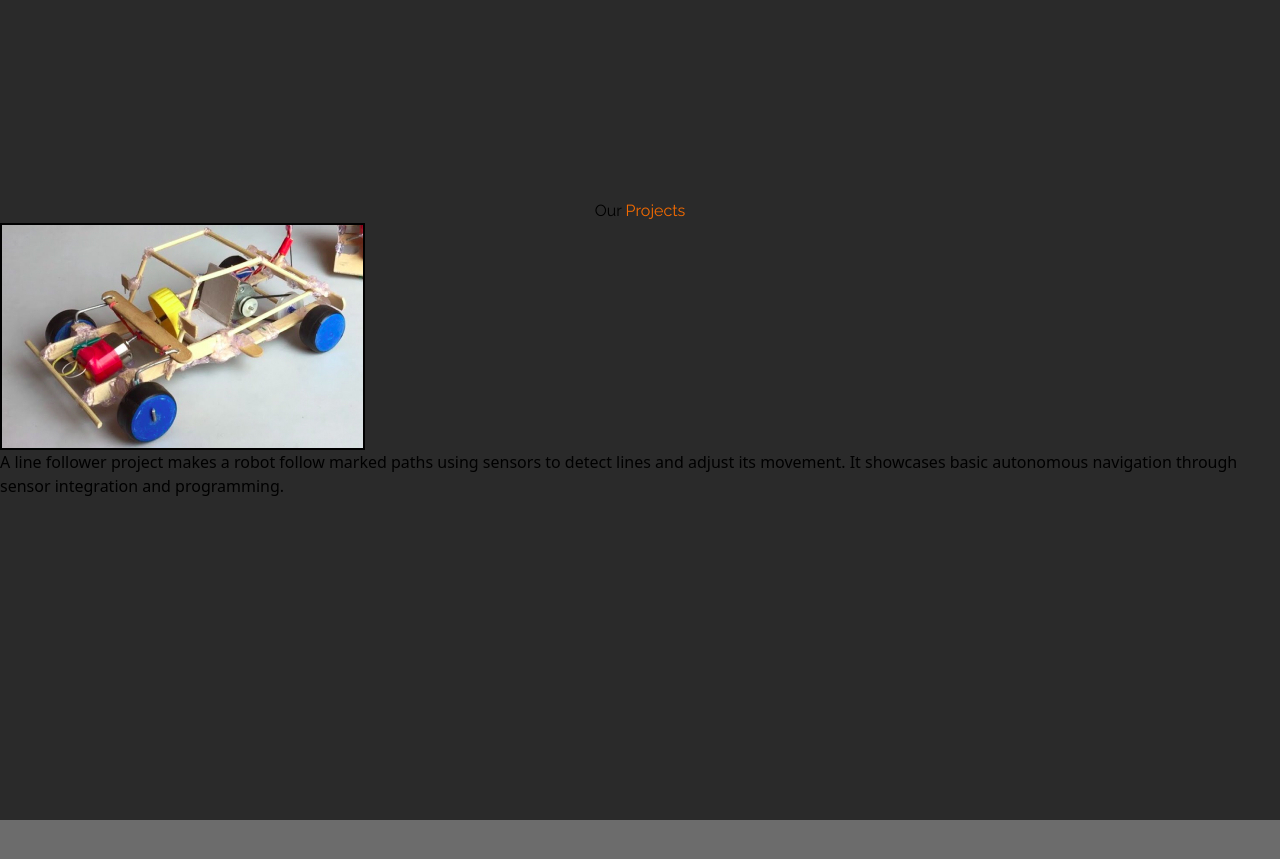
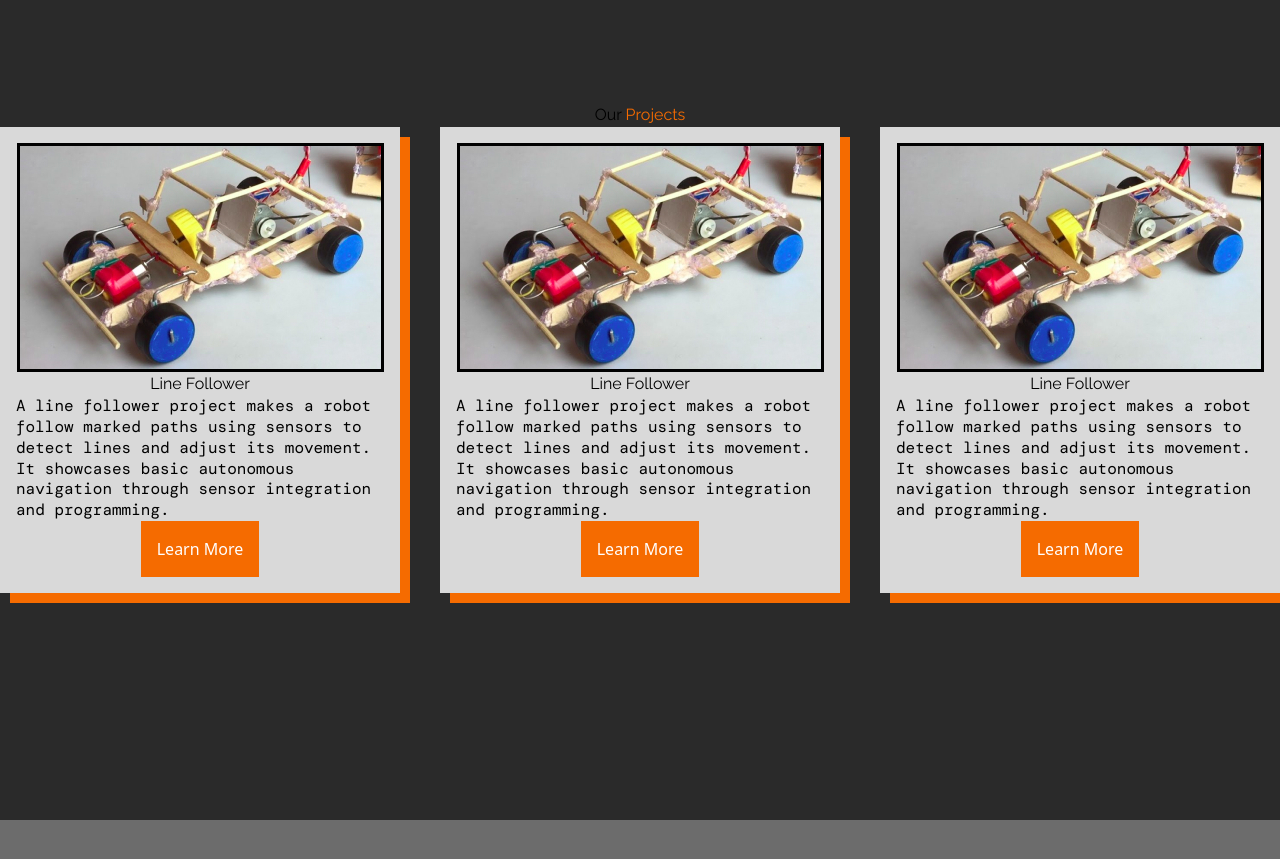
Before and after one commit to Techxaro/tecxaro-website, a React (Vite) app in the folder website/: page / in a window 1280 px wide. Shown: the part 4940-5799 px from the top of the page. Built offline with nearby package versions, Linux system fonts and the light colour scheme.

Commit message:
the project section cards are done now i am giving the final touches to complete it

```diff
--- a/website/src/App.css
+++ b/website/src/App.css
@@ -68,5 +68,5 @@
 
 .PS-projectImg-edit{
 
-    border: 2px solid black;
+    border: 3px solid black;
 }
--- a/website/src/screenSize/Desktop/Components/_7_ourProjects.jsx
+++ b/website/src/screenSize/Desktop/Components/_7_ourProjects.jsx
@@ -9,6 +9,8 @@ export const ProjectsSection = () => {
 
 
       <div id="PS-wrapper">
+
+
         {/* OUR PROJECTS HEADING */}
         <div className="text-8xl raleway font-semibold mb-20">
           <h1 className=" text-white">Our <span className=" color-orange">Projects</span></h1>
@@ -16,38 +18,118 @@ export const ProjectsSection = () => {
 
 
         {/* WRAPPER AROUND THE THREE CARDS ABOUT OUR PROJECTS */}
-        <div>
+        <div className="PS-wrapper-project-cards">
+
+
+
+
+
 
 
 
           {/* CARD 1 */}
-          <div>
+          <div className="PS-project-card-main">
 
             {/* PROJECT IMAGE */}
             <img className="PS-projectImg-edit" src={projectImg} alt="" />
 
 
+            {/* TEXT HEADING */}
+            <div className=" flex w-[100%] raleway text-3xl font-semibold my-4">
+              <h1 className="">Line Follower</h1>
+            </div>
+
+
 
             {/* TEXT */}
-              <div>
+            <div className=" dmMono PS-project-card-para">
               <p>A line follower project makes a robot follow marked paths using sensors to detect lines and adjust its movement. It showcases basic autonomous navigation through sensor integration and programming.</p>
             </div>
 
 
             {/* THE LEARN MORE BUTTON */}
+            <div className=" flex w-[100%] justify-end">
+              <div className="PS-project-card-learnMore-button text-2xl px-2 py-2">
+                Learn More
+              </div>
+            </div>
 
 
           </div>
 
 
+
+
+
+
+
+
+
           {/* CARD 2 */}
-          <div>
+          <div className="PS-project-card-main">
+
+            {/* PROJECT IMAGE */}
+            <img className="PS-projectImg-edit" src={projectImg} alt="" />
+
+
+            {/* TEXT HEADING */}
+            <div className=" flex w-[100%] raleway text-3xl font-semibold my-4">
+              <h1 className="">Line Follower</h1>
+            </div>
+
+
+
+            {/* TEXT */}
+            <div className=" dmMono PS-project-card-para">
+              <p>A line follower project makes a robot follow marked paths using sensors to detect lines and adjust its movement. It showcases basic autonomous navigation through sensor integration and programming.</p>
+            </div>
+
+
+            {/* THE LEARN MORE BUTTON */}
+            <div className=" flex w-[100%] justify-end">
+              <div className="PS-project-card-learnMore-button text-2xl px-2 py-2">
+                Learn More
+              </div>
+            </div>
+
 
           </div>
 
 
+
+
+
+
+
+
+
           {/* CARD 3 */}
-          <div>
+          <div className="PS-project-card-main">
+
+            {/* PROJECT IMAGE */}
+            <img className="PS-projectImg-edit" src={projectImg} alt="" />
+
+
+            {/* TEXT HEADING */}
+            <div className=" flex w-[100%] raleway text-3xl font-semibold my-4">
+              <h1 className="">Line Follower</h1>
+            </div>
+
+
+
+            {/* TEXT */}
+            <div className=" dmMono PS-project-card-para">
+              <p>A line follower project makes a robot follow marked paths using sensors to detect lines and adjust its movement. It showcases basic autonomous navigation through sensor integration and programming.</p>
+            </div>
+
+
+            {/* THE LEARN MORE BUTTON */}
+            <div className=" flex w-[100%] justify-end">
+              <div className="PS-project-card-learnMore-button text-2xl px-2 py-2">
+                Learn More
+              </div>
+            </div>
+
 
           </div>
 
--- a/website/src/screenSize/Desktop/Pages/homePage.css
+++ b/website/src/screenSize/Desktop/Pages/homePage.css
@@ -590,3 +590,38 @@
     flex-direction: column;
     align-items: center;
 }
+
+.PS-wrapper-project-cards{
+    display: flex;
+    justify-content: space-between;
+    width: 100%;
+
+    /* background-color: red; */
+
+}
+
+.PS-project-card-main{
+    display: flex;
+    flex-direction: column;
+
+    align-items: center;
+    width: 25rem;
+
+    background-color: #D9D9D9;
+    padding: 1rem;
+
+    box-shadow: 10px 10px var(--orange);
+
+}
+
+.PS-project-card-para{
+
+    line-height: 1.3rem;
+}
+
+.PS-project-card-learnMore-button{
+
+    background-color: var(--orange);
+    color: white;
+    padding: 1rem;
+}
```
Lines whose indentation alone changed are shown as unchanged.
